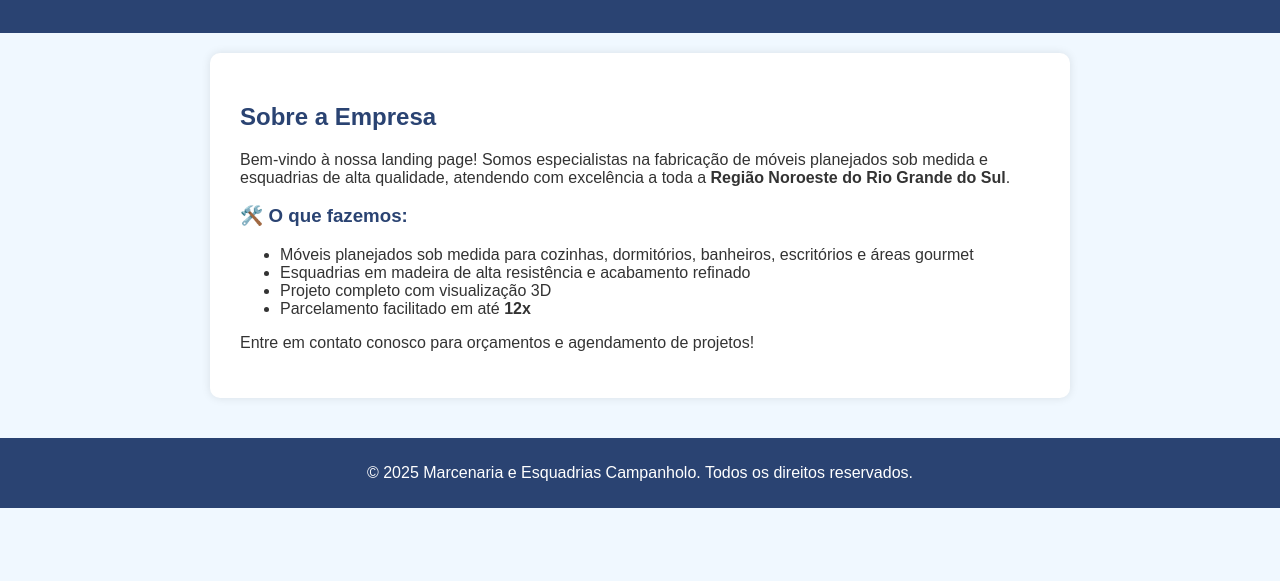
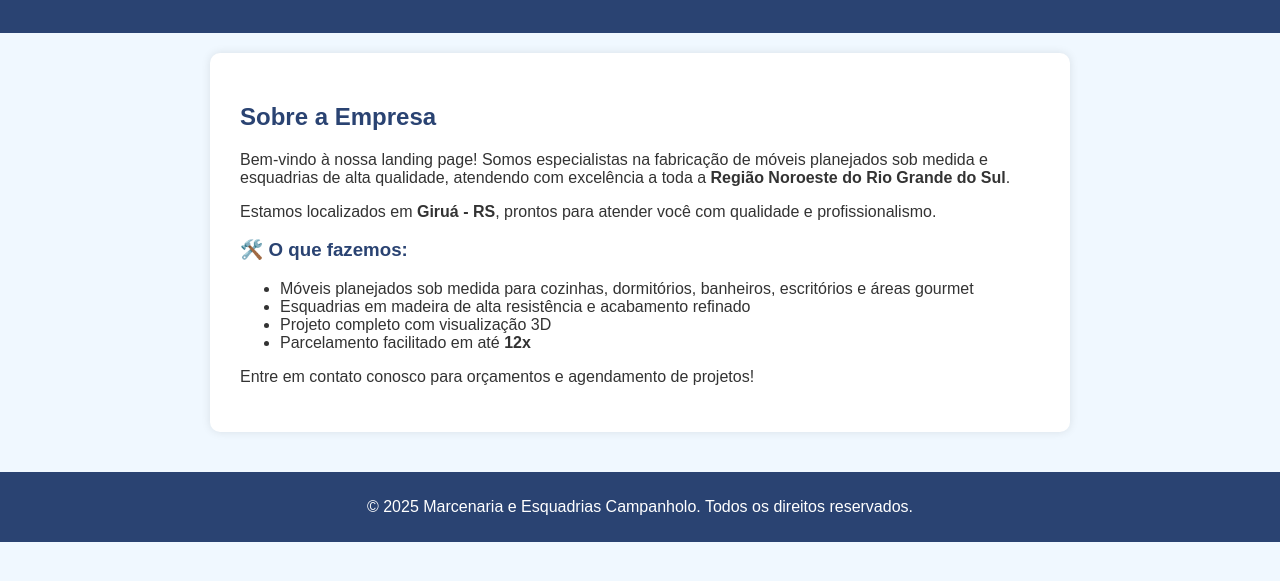
Before and after one commit to Ro211-star/campanholo-site, a plain HTML site: page index.html in a window 1280 px wide. Shown: the part 121-702 px from the top of the page. Drawn offline with Linux system fonts and the light colour scheme.

Commit message:
Update index.html

```diff
--- a/index.html
+++ b/index.html
@@ -44,6 +44,7 @@
 <section>
   <h2>Sobre a Empresa</h2>
   <p>Bem-vindo à nossa landing page! Somos especialistas na fabricação de móveis planejados sob medida e esquadrias de alta qualidade, atendendo com excelência a toda a <strong>Região Noroeste do Rio Grande do Sul</strong>.</p>
+  <p>Estamos localizados em <strong>Giruá - RS</strong>, prontos para atender você com qualidade e profissionalismo.</p>
 
   <h3>🛠️ O que fazemos:</h3>
   <ul>
@@ -56,6 +57,7 @@
   <p>Entre em contato conosco para orçamentos e agendamento de projetos!</p>
 </section>
 
+
 <footer>
   <p>&copy; 2025 Marcenaria e Esquadrias Campanholo. Todos os direitos reservados.</p>
 </footer>
```
